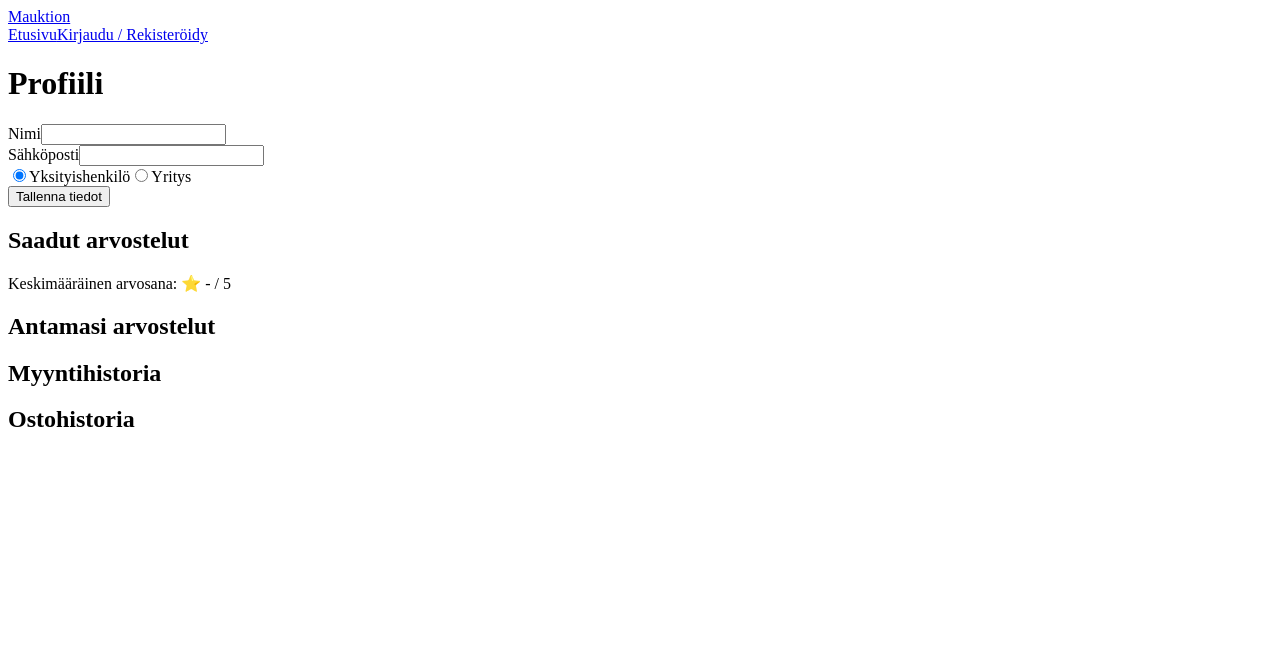
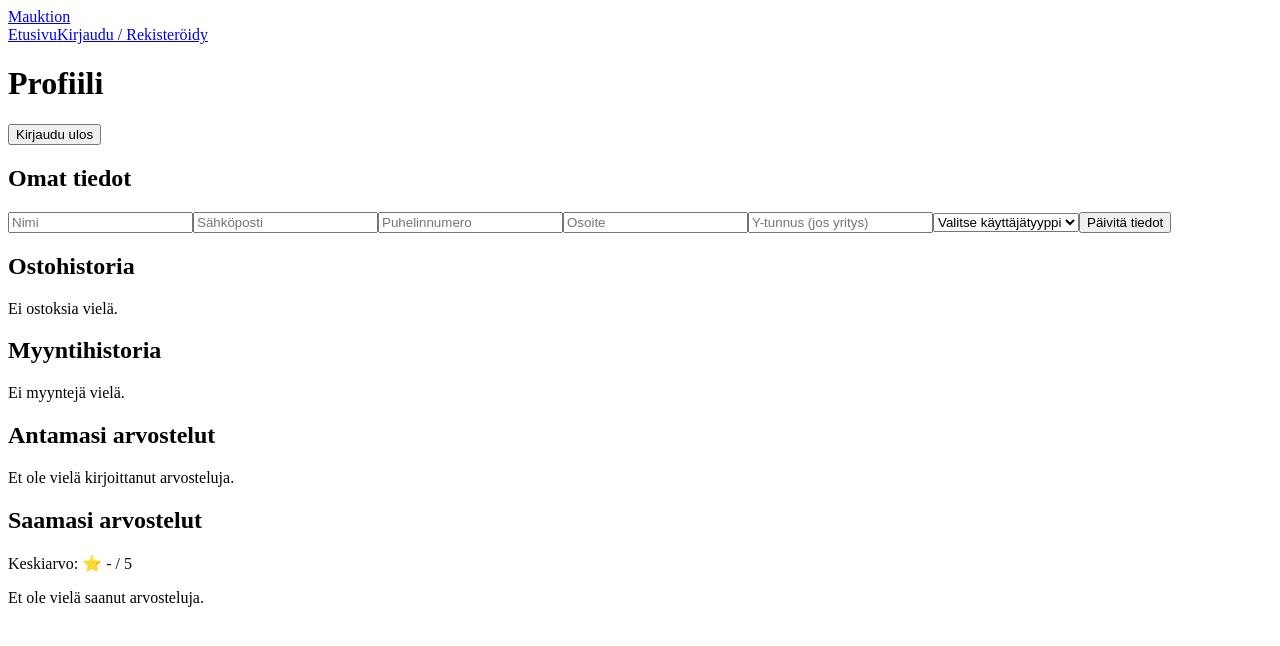
Before and after one commit to ossir1/mauktion-next, a Next.js app: page /profile in a window 1280 px wide. Shown: the top 646 px of the page. Built offline with nearby package versions, Linux system fonts and the light colour scheme.

Commit message:
Update profile.tsx

```diff
--- a/pages/profile.tsx
+++ b/pages/profile.tsx
@@ -1,207 +1,220 @@
 import { useEffect, useState } from 'react'
-import { generateReceipt } from '../utils/receipt'
-import { Review, Product } from '../types'
+import { Review, Product, Purchase } from '@/types'
+import { generateReceipt } from '@/utils/receipt'
+import { useRouter } from 'next/router'
 
 export default function Profile() {
   const [user, setUser] = useState<any>(null)
-  const [form, setForm] = useState<any>({
-    name: '',
-    email: '',
-    accountType: 'individual',
-    businessId: '',
-    companyLogo: ''
-  })
+  const [purchases, setPurchases] = useState<Purchase[]>([])
   const [sales, setSales] = useState<Product[]>([])
-  const [purchases, setPurchases] = useState<Product[]>([])
   const [reviews, setReviews] = useState<Review[]>([])
+  const router = useRouter()
 
   useEffect(() => {
-    const storedUser = localStorage.getItem('mauktion-user')
-    const storedSales = localStorage.getItem('mauktion-sales')
+    const loggedInUser = localStorage.getItem('mauktion-user')
+    if (loggedInUser) {
+      setUser(JSON.parse(loggedInUser))
+    }
+
     const storedPurchases = localStorage.getItem('mauktion-purchases')
+    const storedSales = localStorage.getItem('mauktion-added-products')
     const storedReviews = localStorage.getItem('mauktion-reviews')
 
-    if (storedUser) {
-      const parsed = JSON.parse(storedUser)
-      setUser(parsed)
-      setForm(parsed)
+    if (storedPurchases) setPurchases(JSON.parse(storedPurchases))
+    if (storedSales) {
+      const sales = JSON.parse(storedSales)
+      const mySales = sales.filter((p: Product) => p.soldAt)
+      setSales(mySales)
     }
-
-    if (storedSales) setSales(JSON.parse(storedSales))
-    if (storedPurchases) setPurchases(JSON.parse(storedPurchases))
     if (storedReviews) setReviews(JSON.parse(storedReviews))
   }, [])
 
-  const handleChange = (e: any) => {
-    const { name, value, type, checked } = e.target
-    const val = type === 'checkbox' ? checked : value
-    setForm((prev: any) => ({ ...prev, [name]: val }))
+  const handleProfileUpdate = () => {
+    localStorage.setItem('mauktion-user', JSON.stringify(user))
+    alert('Tiedot päivitetty!')
   }
 
-  const handleSave = (e: any) => {
-    e.preventDefault()
-    setUser(form)
-    localStorage.setItem('mauktion-user', JSON.stringify(form))
-    alert('Tiedot tallennettu!')
+  const handleDownloadReceipt = async (product: Product) => {
+    await generateReceipt(product, user?.name || 'Asiakas')
   }
 
-  const handleDownloadReceipt = (product: Product) => {
-    generateReceipt(product, user?.name || 'Asiakas')
+  const handleLogout = () => {
+    localStorage.removeItem('mauktion-user')
+    router.push('/')
   }
 
-  const givenReviews = reviews.filter(r => r.reviewer === user?.name)
-  const receivedReviews = reviews.filter(r => r.target === user?.name)
-  const avgRating = receivedReviews.length
+  const givenReviews = reviews.filter((r) => r.reviewer === user?.name)
+  const receivedReviews = reviews.filter((r) => r.target === user?.name)
+  const avgRating =
+    receivedReviews.length > 0
       ? (receivedReviews.reduce((sum, r) => sum + r.rating, 0) / receivedReviews.length).toFixed(1)
       : '-'
 
   return (
-    <>
     <main className="p-6 max-w-3xl mx-auto">
-        <h1 className="text-2xl font-bold mb-4">Profiili</h1>
+      <div className="flex justify-between items-center mb-6">
+        <h1 className="text-2xl font-bold">Profiili</h1>
+        <button onClick={handleLogout} className="text-red-600 underline text-sm">
+          Kirjaudu ulos
+        </button>
+      </div>
 
-        <form onSubmit={handleSave} className="space-y-4 mb-10">
-          <div>
-            <label className="block font-medium">Nimi</label>
+      {/* Profiilin muokkaus */}
+      <section className="mb-8 border rounded p-4">
+        <h2 className="font-semibold text-lg mb-3">Omat tiedot</h2>
+        <div className="grid grid-cols-1 gap-3">
           <input
             type="text"
-              name="name"
-              value={form.name}
-              onChange={handleChange}
-              className="w-full border rounded p-2"
-              required
+            value={user?.name || ''}
+            onChange={(e) => setUser({ ...user, name: e.target.value })}
+            placeholder="Nimi"
+            className="border p-2 rounded"
           />
-          </div>
-
-          <div>
-            <label className="block font-medium">Sähköposti</label>
           <input
             type="email"
-              name="email"
-              value={form.email}
-              onChange={handleChange}
-              className="w-full border rounded p-2"
-              required
+            value={user?.email || ''}
+            onChange={(e) => setUser({ ...user, email: e.target.value })}
+            placeholder="Sähköposti"
+            className="border p-2 rounded"
           />
-          </div>
-
-          <div className="flex gap-4 items-center">
-            <label className="flex items-center gap-2">
-              <input
-                type="radio"
-                name="accountType"
-                value="individual"
-                checked={form.accountType === 'individual'}
-                onChange={handleChange}
-              />
-              Yksityishenkilö
-            </label>
-            <label className="flex items-center gap-2">
-              <input
-                type="radio"
-                name="accountType"
-                value="company"
-                checked={form.accountType === 'company'}
-                onChange={handleChange}
-              />
-              Yritys
-            </label>
-          </div>
-
-          {form.accountType === 'company' && (
-            <>
-              <div>
-                <label className="block font-medium">Y-tunnus</label>
           <input
             type="text"
-                  name="businessId"
-                  value={form.businessId || ''}
-                  onChange={handleChange}
-                  className="w-full border rounded p-2"
-                  required
+            value={user?.phone || ''}
+            onChange={(e) => setUser({ ...user, phone: e.target.value })}
+            placeholder="Puhelinnumero"
+            className="border p-2 rounded"
           />
-              </div>
-
-              <div>
-                <label className="block font-medium">Yrityksen logo (URL tai tiedostopolku)</label>
           <input
             type="text"
-                  name="companyLogo"
-                  value={form.companyLogo || ''}
-                  onChange={handleChange}
-                  className="w-full border rounded p-2"
+            value={user?.address || ''}
+            onChange={(e) => setUser({ ...user, address: e.target.value })}
+            placeholder="Osoite"
+            className="border p-2 rounded"
           />
+          <input
+            type="text"
+            value={user?.businessId || ''}
+            onChange={(e) => setUser({ ...user, businessId: e.target.value })}
+            placeholder="Y-tunnus (jos yritys)"
+            className="border p-2 rounded"
+          />
+          <select
+            value={user?.type || ''}
+            onChange={(e) => setUser({ ...user, type: e.target.value })}
+            className="border p-2 rounded"
+          >
+            <option value="">Valitse käyttäjätyyppi</option>
+            <option value="individual">Yksityishenkilö</option>
+            <option value="company">Yritys</option>
+          </select>
+          <button onClick={handleProfileUpdate} className="bg-blue-600 text-white px-4 py-2 rounded">
+            Päivitä tiedot
+          </button>
         </div>
-            </>
+      </section>
+
+      {/* Ostohistoria */}
+      <section className="mb-8">
+        <h2 className="font-semibold text-lg mb-3">Ostohistoria</h2>
+        {purchases.length === 0 ? (
+          <p>Ei ostoksia vielä.</p>
+        ) : (
+          <ul className="space-y-3">
+            {purchases.map((p, idx) => (
+              <li key={idx} className="border rounded p-3">
+                <p>
+                  <strong>{p.name}</strong> – {p.price}
+                </p>
+                <p>Ostettu: {p.purchasedAt ? new Date(p.purchasedAt).toLocaleString() : '-'}</p>
+                <div className="flex gap-4 mt-2">
+                  <button
+                    onClick={() => handleDownloadReceipt(p)}
+                    className="text-blue-600 underline text-sm"
+                  >
+                    Lataa kuitti PDF
+                  </button>
+                  {!reviews.find((r) => r.productId === p.id && r.reviewer === user?.name) && (
+                    <button
+                      onClick={() => router.push(`/review/${p.id}`)}
+                      className="text-blue-600 underline text-sm"
+                    >
+                      Kirjoita arvostelu
+                    </button>
                   )}
-
-          <button className="bg-blue-600 text-white px-6 py-2 rounded">Tallenna tiedot</button>
-        </form>
-
-        <div className="mb-10">
-          <h2 className="text-xl font-semibold mb-2">Saadut arvostelut</h2>
-          <p className="mb-2">Keskimääräinen arvosana: ⭐ {avgRating} / 5</p>
-          <ul className="space-y-2">
-            {receivedReviews.map((r, idx) => (
-              <li key={idx} className="border rounded p-3">
-                <p>Tuote: <strong>{r.productName}</strong></p>
-                <p>Arvosana: ⭐ {r.rating} / 5</p>
-                <p className="text-sm text-gray-600">{r.comment}</p>
+                </div>
               </li>
             ))}
           </ul>
-        </div>
+        )}
+      </section>
 
-        <div className="mb-10">
-          <h2 className="text-xl font-semibold mb-2">Antamasi arvostelut</h2>
-          <ul className="space-y-2">
+      {/* Myyntihistoria */}
+      <section className="mb-8">
+        <h2 className="font-semibold text-lg mb-3">Myyntihistoria</h2>
+        {sales.length === 0 ? (
+          <p>Ei myyntejä vielä.</p>
+        ) : (
+          <ul className="space-y-3">
+            {sales.map((p, idx) => (
+              <li key={idx} className="border rounded p-3">
+                <p>
+                  <strong>{p.name}</strong> – {p.price}
+                </p>
+                <p>Myyty: {p.soldAt ? new Date(p.soldAt).toLocaleString() : '-'}</p>
+                <button
+                  onClick={() => handleDownloadReceipt(p)}
+                  className="text-blue-600 underline text-sm mt-1"
+                >
+                  Lataa kuitti PDF
+                </button>
+              </li>
+            ))}
+          </ul>
+        )}
+      </section>
+
+      {/* Antamasi arvostelut */}
+      <section className="mb-8">
+        <h2 className="font-semibold text-lg mb-3">Antamasi arvostelut</h2>
+        {givenReviews.length === 0 ? (
+          <p>Et ole vielä kirjoittanut arvosteluja.</p>
+        ) : (
+          <ul className="space-y-3">
             {givenReviews.map((r, idx) => (
               <li key={idx} className="border rounded p-3">
-                <p>Tuote: <strong>{r.productName}</strong></p>
+                <p>
+                  Tuote: <strong>{r.productName}</strong>
+                </p>
                 <p>Myyjä: {r.target}</p>
                 <p>Arvosana: ⭐ {r.rating} / 5</p>
                 <p className="text-sm text-gray-600">{r.comment}</p>
               </li>
             ))}
           </ul>
-        </div>
+        )}
+      </section>
 
-        <div className="mb-10">
-          <h2 className="text-xl font-semibold mb-2">Myyntihistoria</h2>
-          <ul className="space-y-2">
-            {sales.map((s, idx) => (
+      {/* Saamasi arvostelut */}
+      <section className="mb-8">
+        <h2 className="font-semibold text-lg mb-3">Saamasi arvostelut</h2>
+        <p className="text-sm mb-2">Keskiarvo: ⭐ {avgRating} / 5</p>
+        {receivedReviews.length === 0 ? (
+          <p>Et ole vielä saanut arvosteluja.</p>
+        ) : (
+          <ul className="space-y-3">
+            {receivedReviews.map((r, idx) => (
               <li key={idx} className="border rounded p-3">
-                <p><strong>{s.name}</strong> – {s.price}</p>
-                <p>Myyty: {s.soldAt ? new Date(s.soldAt).toLocaleString() : '-'}</p>
-                <button
-                  onClick={() => handleDownloadReceipt(s)}
-                  className="text-blue-600 underline text-sm mt-1"
-                >
-                  Lataa kuitti (PDF)
-                </button>
+                <p>
+                  Tuote: <strong>{r.productName}</strong>
+                </p>
+                <p>Ostaja: {r.reviewer}</p>
+                <p>Arvosana: ⭐ {r.rating} / 5</p>
+                <p className="text-sm text-gray-600">{r.comment}</p>
               </li>
             ))}
           </ul>
-        </div>
-
-        <div>
-          <h2 className="text-xl font-semibold mb-2">Ostohistoria</h2>
-          <ul className="space-y-2">
-            {purchases.map((p, idx) => (
-              <li key={idx} className="border rounded p-3">
-                <p><strong>{p.name}</strong> – {p.price}</p>
-                <p>Ostettu: {p.purchasedAt ? new Date(p.purchasedAt).toLocaleString() : '-'}</p>
-                <button
-                  onClick={() => handleDownloadReceipt(p)}
-                  className="text-blue-600 underline text-sm mt-1"
-                >
-                  Lataa kuitti (PDF)
-                </button>
-              </li>
-            ))}
-          </ul>
-        </div>
+        )}
+      </section>
     </main>
-    </>
   )
 }
```
Lines whose indentation alone changed are shown as unchanged.
